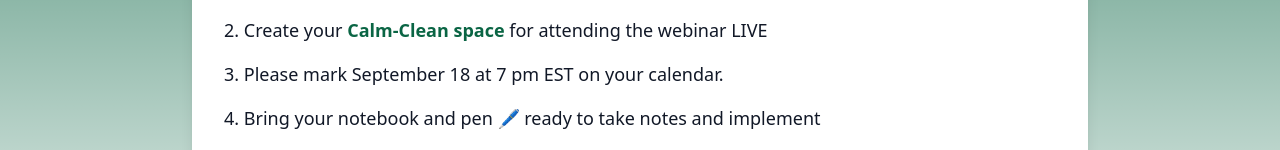
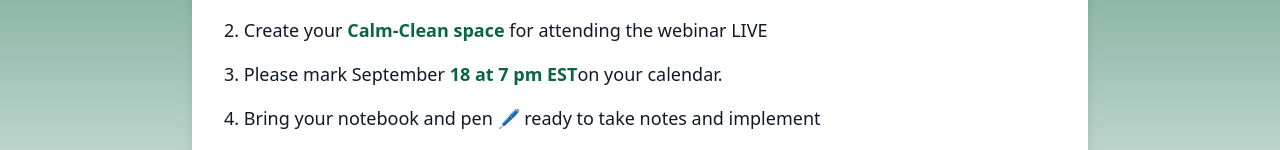
Before and after one commit to Qriocity-Company/1-club, a React (Create React App) app: page /success in a window 1280 px wide. Shown: the part 428-578 px from the top of the page. Built offline with nearby package versions, Linux system fonts and the light colour scheme.

Commit message:
Update Thankyou.js

```diff
--- a/src/Pages/Thankyou.js
+++ b/src/Pages/Thankyou.js
@@ -33,7 +33,11 @@ function Thankyou() {
             </span>{" "}
             for attending the webinar LIVE
           </li>
-          <li>Please mark September 18 at 7 pm EST on your calendar.</li>
+          <li>
+            Please mark September{" "}
+            <span className="text-[#0A6544] font-semibold">18 at 7 pm EST</span>
+            on your calendar.
+          </li>
           <li>
             Bring your notebook and pen 🖊 ready to take notes and implement
           </li>
```
